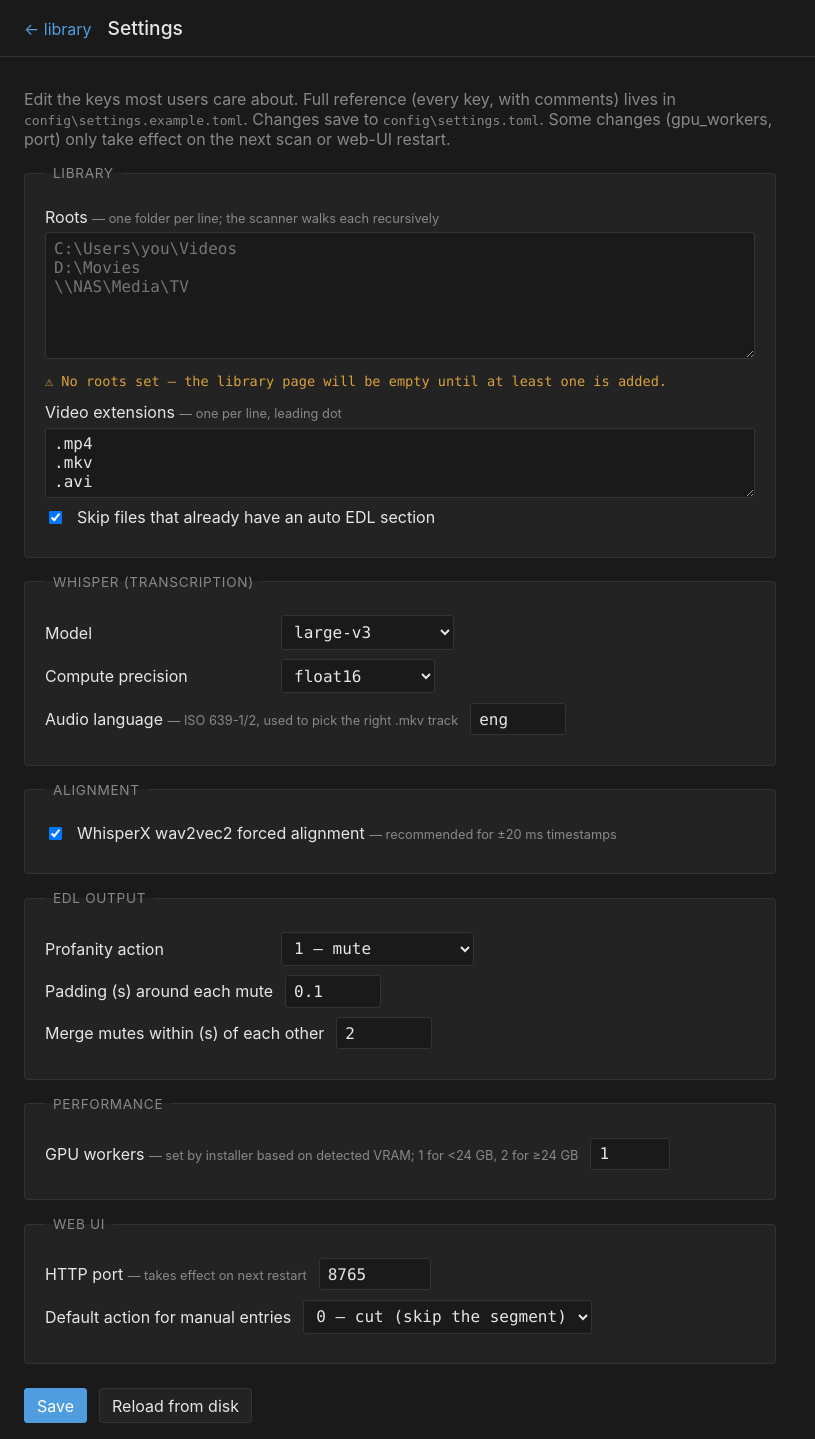
After one commit to morganjeremiah7/hush-profanity, a Flask app: page /settings in a window 1280 px wide. The commit adds this page. Shown: the whole page, without its empty margins (0-815 px from the left). Run offline with Flask 3, Linux system fonts and the light colour scheme; parts of the project's set-up code (start-up, migrations or seed data) failed here and were passed over.

Commit message:
Web UI: in-app Settings editor + post-install workflow points users at it
Adds an editable Settings page (⚙ link in the header of all UI pages) so
new users can set [library].roots and the other commonly-tuned keys
without ever opening config\settings.toml in a text editor. The
underlying file remains the source of truth for power users.

Editor scope (the "main keys" subset from the README config table):
  - [library]: roots, extensions, skip_if_processed
  - [whisper]: model (dropdown), compute_type (dropdown), audio_language
  - [alignment]: enabled
  - [edl]: profanity_action, padding_seconds, merge_gap_seconds
  - [performance]: gpu_workers
  - [webui]: port, default_action

Backend (webui/server.py + new webui/settings_io.py):
  - GET  /api/settings — returns parsed settings + allowed dropdown values
  - POST /api/settings — validates + writes settings.toml (atomic via .tmp)
  - POST /api/check-paths — validates each root path on this machine
  - settings_io has a small hand-rolled TOML writer for our fixed schema
    (no new dependency); merge_updates preserves keys outside the editable
    allow-list so the writer doesn't wipe e.g. paths/subtitles sections.
  - Validation has clear per-key error messages returned in the 400 body.

Frontend (settings.html + settings.js + style.css additions):
  - Sectioned form, monospace inputs for paths.
  - Live root-path validation: ✓ green for reachable dirs, ✗ red for
    paths that don't exist on this machine, ⚠ for files-not-dirs.
  - Inline note that gpu_workers/port take effect on next scan/restart.

Install workflow updates:
  - install-windows.ps1 final message now walks the user through the
    new flow: launch manual-skip.bat → click Settings → set Roots →
    save → run scan.bat. Editing settings.toml by hand is mentioned
    as an alternative, not the primary path.
  - README install section rewritten to match.

Bonus polish: suppress Flask's noisy 'this is a development server'
warning from the webui startup output. We bind to 127.0.0.1 by default
for a single-user manual-edit tool — the warning is appropriate for
public deployments and just confuses non-developer users here.

Co-Authored-By: Claude Opus 4.7 (1M context) <noreply@anthropic.com>

```diff
--- a/src/hush_profanity/webui/server.py
+++ b/src/hush_profanity/webui/server.py
@@ -1,10 +1,14 @@
-"""Flask server for manual scene skip marking.
+"""Flask server for manual scene skip marking + in-app settings editing.
 
 Endpoints:
     GET  /                         -> picker page
+    GET  /settings                 -> settings editor page
     GET  /api/library              -> JSON list of videos under configured roots
     GET  /api/edl?path=...         -> JSON of current auto + manual entries
     POST /api/edl?path=...         -> replace the manual section with posted entries
+    GET  /api/settings             -> JSON of current settings.toml
+    POST /api/settings             -> validate + write updated settings.toml
+    POST /api/check-paths          -> JSON: {path: exists?} for each posted path
     GET  /watch?path=...           -> video player + timeline page
     GET  /stream?path=...          -> video stream with HTTP byte-range support
     GET  /poster?path=...          -> single-frame poster image (lazy ffmpeg call)
@@ -26,6 +30,7 @@ from flask import Flask, Response, abort, jsonify, request, send_file
 
 from ..config import Settings
 from ..edl import EdlEntry, EdlFile
+from . import settings_io
 
 log = logging.getLogger(__name__)
 
@@ -134,6 +139,65 @@ def create_app(settings: Settings) -> Flask:
         ef.write(edl_path)
         return jsonify({"ok": True, "manual_count": len(manual)})
 
+    @app.route("/settings")
+    def settings_page():
+        from flask import render_template
+        return render_template("settings.html")
+
+    @app.route("/api/settings", methods=["GET"])
+    def api_settings_get():
+        settings_path = settings.project_root / "config" / "settings.toml"
+        return jsonify({
+            "data": settings_io.read_full(settings_path),
+            "exists": settings_path.exists(),
+            "editable_keys": {
+                section: list(keys.keys())
+                for section, keys in settings_io.EDITABLE_KEYS.items()
+            },
+            "allowed_values": {
+                f"{s}.{k}": v for (s, k), v in settings_io.ALLOWED_VALUES.items()
+            },
+        })
+
+    @app.route("/api/settings", methods=["POST"])
+    def api_settings_post():
+        settings_path = settings.project_root / "config" / "settings.toml"
+        body = request.get_json(silent=True) or {}
+        updates = body.get("updates")
+        if not isinstance(updates, dict):
+            abort(400, "expected JSON body with 'updates' object")
+        errors = settings_io.validate_updates(updates)
+        if errors:
+            return jsonify({"ok": False, "errors": errors}), 400
+        current = settings_io.read_full(settings_path)
+        merged = settings_io.merge_updates(current, updates)
+        try:
+            settings_io.write_full(settings_path, merged)
+        except Exception as e:
+            log.exception("settings write failed")
+            return jsonify({"ok": False, "errors": [f"write failed: {e}"]}), 500
+        log.info("Settings updated via Web UI: sections=%s", list(updates.keys()))
+        return jsonify({"ok": True, "data": merged,
+                        "note": "Saved. Some changes (gpu_workers, port) take effect on next scan / restart."})
+
+    @app.route("/api/check-paths", methods=["POST"])
+    def api_check_paths():
+        body = request.get_json(silent=True) or {}
+        paths = body.get("paths") or []
+        out = {}
+        for p in paths:
+            if not isinstance(p, str) or not p.strip():
+                continue
+            try:
+                pp = Path(p)
+                out[p] = {
+                    "exists": pp.exists(),
+                    "is_dir": pp.is_dir() if pp.exists() else False,
+                }
+            except Exception as e:
+                out[p] = {"exists": False, "is_dir": False, "error": str(e)}
+        return jsonify(out)
+
     @app.route("/stream")
     def stream():
         raw = request.args.get("path", "")
@@ -234,6 +298,17 @@ def _generate_poster(video: Path) -> bytes:
     return proc.stdout
 
 
+class _NoDevServerWarning(logging.Filter):
+    """Suppress Flask/werkzeug's loud 'this is a development server' banner.
+
+    The warning is appropriate when Flask is exposed to the internet, but we
+    only ever bind to 127.0.0.1 (or whatever the user chose) for a single-user
+    manual-edit tool. The banner just confuses non-developers.
+    """
+    def filter(self, record: logging.LogRecord) -> bool:
+        return not record.getMessage().startswith("WARNING: This is a development server")
+
+
 def main(argv: list[str] | None = None) -> int:
     parser = argparse.ArgumentParser(prog="hush-webui",
                                      description="Manual EDL scene-skip marker.")
@@ -245,6 +320,7 @@ def main(argv: list[str] | None = None) -> int:
     settings = Settings.load(args.config)
     logging.basicConfig(level=logging.INFO,
                         format="%(asctime)s %(levelname)s %(name)s: %(message)s")
+    logging.getLogger("werkzeug").addFilter(_NoDevServerWarning())
 
     if not settings.library.roots:
         log.warning("No library roots configured — the web UI will show an empty "
--- /dev/null
+++ b/src/hush_profanity/webui/static/settings.js
@@ -0,0 +1,178 @@
+(function () {
+    "use strict";
+
+    const form = document.getElementById("settings-form");
+    const formStatus = document.getElementById("form-status");
+    const formErrors = document.getElementById("form-errors");
+    const rootsEl = document.getElementById("library__roots");
+    const rootsStatus = document.getElementById("roots-status");
+
+    let editableKeys = {};
+    let allowedValues = {};
+
+    async function loadSettings() {
+        formStatus.textContent = "loading...";
+        const res = await fetch("/api/settings");
+        if (!res.ok) {
+            formStatus.textContent = "load failed";
+            return;
+        }
+        const j = await res.json();
+        editableKeys = j.editable_keys || {};
+        allowedValues = j.allowed_values || {};
+        populateDropdowns();
+        applyData(j.data || {});
+        formStatus.textContent = j.exists ? "" : "no settings.toml yet — defaults loaded from example";
+        checkRoots();
+    }
+
+    function populateDropdowns() {
+        const modelSel = document.getElementById("whisper__model");
+        const ctSel = document.getElementById("whisper__compute_type");
+        modelSel.innerHTML = "";
+        for (const m of allowedValues["whisper.model"] || []) {
+            const opt = document.createElement("option");
+            opt.value = m;
+            opt.textContent = m;
+            modelSel.appendChild(opt);
+        }
+        ctSel.innerHTML = "";
+        for (const c of allowedValues["whisper.compute_type"] || []) {
+            const opt = document.createElement("option");
+            opt.value = c;
+            opt.textContent = c;
+            ctSel.appendChild(opt);
+        }
+    }
+
+    function applyData(data) {
+        // Library
+        const lib = data.library || {};
+        rootsEl.value = (lib.roots || []).join("\n");
+        document.getElementById("library__extensions").value = (lib.extensions || []).join("\n");
+        document.getElementById("library__skip_if_processed").checked = !!lib.skip_if_processed;
+
+        const wh = data.whisper || {};
+        setSelect("whisper__model", wh.model);
+        setSelect("whisper__compute_type", wh.compute_type);
+        document.getElementById("whisper__audio_language").value = wh.audio_language || "";
+
+        const al = data.alignment || {};
+        document.getElementById("alignment__enabled").checked = !!al.enabled;
+
+        const ed = data.edl || {};
+        setSelect("edl__profanity_action", String(ed.profanity_action ?? 1));
+        document.getElementById("edl__padding_seconds").value = ed.padding_seconds ?? 0.1;
+        document.getElementById("edl__merge_gap_seconds").value = ed.merge_gap_seconds ?? 2.0;
+
+        const pf = data.performance || {};
+        document.getElementById("performance__gpu_workers").value = pf.gpu_workers ?? 1;
+
+        const wu = data.webui || {};
+        document.getElementById("webui__port").value = wu.port ?? 8765;
+        setSelect("webui__default_action", String(wu.default_action ?? 0));
+    }
+
+    function setSelect(id, value) {
+        const el = document.getElementById(id);
+        if (!el) return;
+        const v = String(value);
+        for (const opt of el.options) {
+            if (opt.value === v) { opt.selected = true; return; }
+        }
+    }
+
+    function collectUpdates() {
+        const lines = (s) => s.split(/\r?\n/).map(x => x.trim()).filter(Boolean);
+        return {
+            library: {
+                roots: lines(rootsEl.value),
+                extensions: lines(document.getElementById("library__extensions").value)
+                    .map(x => x.startsWith(".") ? x.toLowerCase() : "." + x.toLowerCase()),
+                skip_if_processed: document.getElementById("library__skip_if_processed").checked,
+            },
+            whisper: {
+                model: document.getElementById("whisper__model").value,
+                compute_type: document.getElementById("whisper__compute_type").value,
+                audio_language: document.getElementById("whisper__audio_language").value.trim().toLowerCase(),
+            },
+            alignment: {
+                enabled: document.getElementById("alignment__enabled").checked,
+            },
+            edl: {
+                profanity_action: parseInt(document.getElementById("edl__profanity_action").value, 10),
+                padding_seconds: parseFloat(document.getElementById("edl__padding_seconds").value),
+                merge_gap_seconds: parseFloat(document.getElementById("edl__merge_gap_seconds").value),
+            },
+            performance: {
+                gpu_workers: parseInt(document.getElementById("performance__gpu_workers").value, 10),
+            },
+            webui: {
+                port: parseInt(document.getElementById("webui__port").value, 10),
+                default_action: parseInt(document.getElementById("webui__default_action").value, 10),
+            },
+        };
+    }
+
+    async function checkRoots() {
+        const paths = rootsEl.value.split(/\r?\n/).map(x => x.trim()).filter(Boolean);
+        if (!paths.length) {
+            rootsStatus.innerHTML = "<span class='warn'>⚠ No roots set — the library page will be empty until at least one is added.</span>";
+            return;
+        }
+        try {
+            const res = await fetch("/api/check-paths", {
+                method: "POST",
+                headers: {"Content-Type": "application/json"},
+                body: JSON.stringify({paths}),
+            });
+            const j = await res.json();
+            const rows = paths.map(p => {
+                const r = j[p] || {exists: false};
+                if (r.exists && r.is_dir) return `<span class='ok'>✓ ${escape(p)}</span>`;
+                if (r.exists) return `<span class='warn'>⚠ ${escape(p)} exists but is not a directory</span>`;
+                return `<span class='bad'>✗ ${escape(p)} — not reachable from this machine</span>`;
+            });
+            rootsStatus.innerHTML = rows.join("<br>");
+        } catch (e) {
+            rootsStatus.textContent = "(could not validate paths)";
+        }
+    }
+
+    function escape(s) {
+        return String(s).replace(/[&<>"']/g, c => ({
+            "&": "&amp;", "<": "&lt;", ">": "&gt;", '"': "&quot;", "'": "&#39;",
+        }[c]));
+    }
+
+    async function save(e) {
+        e.preventDefault();
+        formErrors.hidden = true;
+        formErrors.innerHTML = "";
+        formStatus.textContent = "saving...";
+        const updates = collectUpdates();
+        const res = await fetch("/api/settings", {
+            method: "POST",
+            headers: {"Content-Type": "application/json"},
+            body: JSON.stringify({updates}),
+        });
+        const j = await res.json();
+        if (!res.ok || !j.ok) {
+            const errs = (j.errors || ["save failed"]);
+            formErrors.innerHTML = "<strong>Save failed:</strong><ul>"
+                + errs.map(e => "<li>" + escape(e) + "</li>").join("") + "</ul>";
+            formErrors.hidden = false;
+            formStatus.textContent = "";
+            return;
+        }
+        formStatus.textContent = j.note || "saved";
+        // Re-validate root paths after save
+        checkRoots();
+    }
+
+    form.addEventListener("submit", save);
+    document.getElementById("reload-btn").addEventListener("click", loadSettings);
+    rootsEl.addEventListener("blur", checkRoots);
+
+    loadSettings();
+})();
--- a/src/hush_profanity/webui/static/style.css
+++ b/src/hush_profanity/webui/static/style.css
@@ -159,3 +159,84 @@ kbd {
 }
 .toast.error { border-left-color: var(--bad); }
 .toast.ok    { border-left-color: var(--good); }
+
+/* Header nav (right-aligned settings link) */
+header { position: relative; }
+.header-nav {
+    margin-left: auto;
+}
+.header-nav a {
+    color: var(--accent);
+    text-decoration: none;
+    font-size: .9rem;
+}
+.header-nav a:hover { text-decoration: underline; }
+
+/* Settings page */
+.settings { max-width: 800px; }
+.settings fieldset {
+    border: 1px solid var(--border);
+    border-radius: 4px;
+    padding: 1rem 1.25rem 1.25rem 1.25rem;
+    margin: 1rem 0;
+    background: var(--panel);
+}
+.settings legend {
+    padding: 0 .5rem;
+    color: var(--muted);
+    font-size: .85rem;
+    text-transform: uppercase;
+    letter-spacing: .05em;
+}
+.settings label {
+    display: flex;
+    margin: .6rem 0;
+    align-items: center;
+    gap: .75rem;
+}
+.settings label.full {
+    flex-direction: column;
+    align-items: stretch;
+    gap: .35rem;
+}
+.settings label.inline span { flex: 0 0 auto; min-width: 14rem; }
+.settings input[type="text"],
+.settings input[type="number"],
+.settings select,
+.settings textarea {
+    background: var(--bg);
+    color: var(--fg);
+    border: 1px solid var(--border);
+    border-radius: 3px;
+    padding: .35rem .5rem;
+    font: inherit;
+    font-family: ui-monospace, "SF Mono", Menlo, monospace;
+}
+.settings textarea {
+    width: 100%;
+    resize: vertical;
+}
+.settings small { color: var(--muted); font-size: .8em; }
+.path-status {
+    margin-top: .35rem;
+    font-size: .85rem;
+    font-family: ui-monospace, "SF Mono", Menlo, monospace;
+    line-height: 1.6;
+}
+.path-status .ok    { color: var(--good); }
+.path-status .warn  { color: #d9a13c; }
+.path-status .bad   { color: var(--bad); }
+.form-actions {
+    display: flex;
+    gap: .75rem;
+    align-items: center;
+    margin-top: 1.5rem;
+}
+.errors {
+    background: #3a1d1d;
+    border: 1px solid var(--bad);
+    border-radius: 4px;
+    padding: .75rem 1rem;
+    margin-top: 1rem;
+}
+.errors ul { margin: .35rem 0 0 1.25rem; padding: 0; }
--- a/src/hush_profanity/webui/templates/index.html
+++ b/src/hush_profanity/webui/templates/index.html
@@ -9,6 +9,7 @@
 <header>
     <h1>hush-profanity</h1>
     <p class="muted">Pick a video to mark manual scene skips.</p>
+    <nav class="header-nav"><a href="/settings">⚙ Settings</a></nav>
 </header>
 <main>
     <input id="filter" type="search" placeholder="filter (filename or path)…" autofocus>
--- /dev/null
+++ b/src/hush_profanity/webui/templates/settings.html
@@ -0,0 +1,118 @@
+<!doctype html>
+<html lang="en">
+<head>
+<meta charset="utf-8">
+<title>Settings — hush-profanity</title>
+<link rel="stylesheet" href="/static/style.css">
+</head>
+<body>
+<header>
+    <a href="/" class="back">&larr; library</a>
+    <h1>Settings</h1>
+</header>
+
+<main class="settings">
+    <p class="muted">
+        Edit the keys most users care about. Full reference (every key, with comments) lives in
+        <code>config\settings.example.toml</code>. Changes save to <code>config\settings.toml</code>.
+        Some changes (gpu_workers, port) only take effect on the next scan or web-UI restart.
+    </p>
+
+    <form id="settings-form" autocomplete="off">
+
+        <fieldset>
+            <legend>Library</legend>
+            <label class="full">
+                <span>Roots <small class="muted">— one folder per line; the scanner walks each recursively</small></span>
+                <textarea id="library__roots" rows="6" spellcheck="false" placeholder="C:\Users\you\Videos&#10;D:\Movies&#10;\\NAS\Media\TV"></textarea>
+                <div id="roots-status" class="path-status"></div>
+            </label>
+            <label class="full">
+                <span>Video extensions <small class="muted">— one per line, leading dot</small></span>
+                <textarea id="library__extensions" rows="3" spellcheck="false" placeholder=".mp4&#10;.mkv&#10;.avi"></textarea>
+            </label>
+            <label class="inline">
+                <input type="checkbox" id="library__skip_if_processed">
+                <span>Skip files that already have an auto EDL section</span>
+            </label>
+        </fieldset>
+
+        <fieldset>
+            <legend>Whisper (transcription)</legend>
+            <label class="inline">
+                <span>Model</span>
+                <select id="whisper__model"></select>
+            </label>
+            <label class="inline">
+                <span>Compute precision</span>
+                <select id="whisper__compute_type"></select>
+            </label>
+            <label class="inline">
+                <span>Audio language <small class="muted">— ISO 639-1/2, used to pick the right .mkv track</small></span>
+                <input type="text" id="whisper__audio_language" maxlength="8" style="width:6em">
+            </label>
+        </fieldset>
+
+        <fieldset>
+            <legend>Alignment</legend>
+            <label class="inline">
+                <input type="checkbox" id="alignment__enabled">
+                <span>WhisperX wav2vec2 forced alignment <small class="muted">— recommended for ±20 ms timestamps</small></span>
+            </label>
+        </fieldset>
+
+        <fieldset>
+            <legend>EDL output</legend>
+            <label class="inline">
+                <span>Profanity action</span>
+                <select id="edl__profanity_action">
+                    <option value="1">1 — mute</option>
+                    <option value="0">0 — cut entirely</option>
+                </select>
+            </label>
+            <label class="inline">
+                <span>Padding (s) around each mute</span>
+                <input type="number" id="edl__padding_seconds" step="0.01" min="0" max="2" style="width:6em">
+            </label>
+            <label class="inline">
+                <span>Merge mutes within (s) of each other</span>
+                <input type="number" id="edl__merge_gap_seconds" step="0.1" min="0" max="30" style="width:6em">
+            </label>
+        </fieldset>
+
+        <fieldset>
+            <legend>Performance</legend>
+            <label class="inline">
+                <span>GPU workers <small class="muted">— set by installer based on detected VRAM; 1 for &lt;24 GB, 2 for ≥24 GB</small></span>
+                <input type="number" id="performance__gpu_workers" min="1" max="4" step="1" style="width:5em">
+            </label>
+        </fieldset>
+
+        <fieldset>
+            <legend>Web UI</legend>
+            <label class="inline">
+                <span>HTTP port <small class="muted">— takes effect on next restart</small></span>
+                <input type="number" id="webui__port" min="1024" max="65535" style="width:7em">
+            </label>
+            <label class="inline">
+                <span>Default action for manual entries</span>
+                <select id="webui__default_action">
+                    <option value="0">0 — cut (skip the segment)</option>
+                    <option value="1">1 — mute</option>
+                </select>
+            </label>
+        </fieldset>
+
+        <div class="form-actions">
+            <button type="submit" class="primary">Save</button>
+            <button type="button" id="reload-btn">Reload from disk</button>
+            <span id="form-status" class="muted"></span>
+        </div>
+
+        <div id="form-errors" class="errors" hidden></div>
+    </form>
+</main>
+
+<script src="/static/settings.js"></script>
+</body>
+</html>
--- a/src/hush_profanity/webui/templates/watch.html
+++ b/src/hush_profanity/webui/templates/watch.html
@@ -9,6 +9,7 @@
 <header>
     <a href="/" class="back">&larr; library</a>
     <h1>{{ video_name }}</h1>
+    <nav class="header-nav"><a href="/settings">⚙ Settings</a></nav>
 </header>
 
 <main class="watch">
```
Also changed, not shown: src/hush_profanity/webui/settings_io.py (added, +205 -0 lines), README.md, 1 other file.
